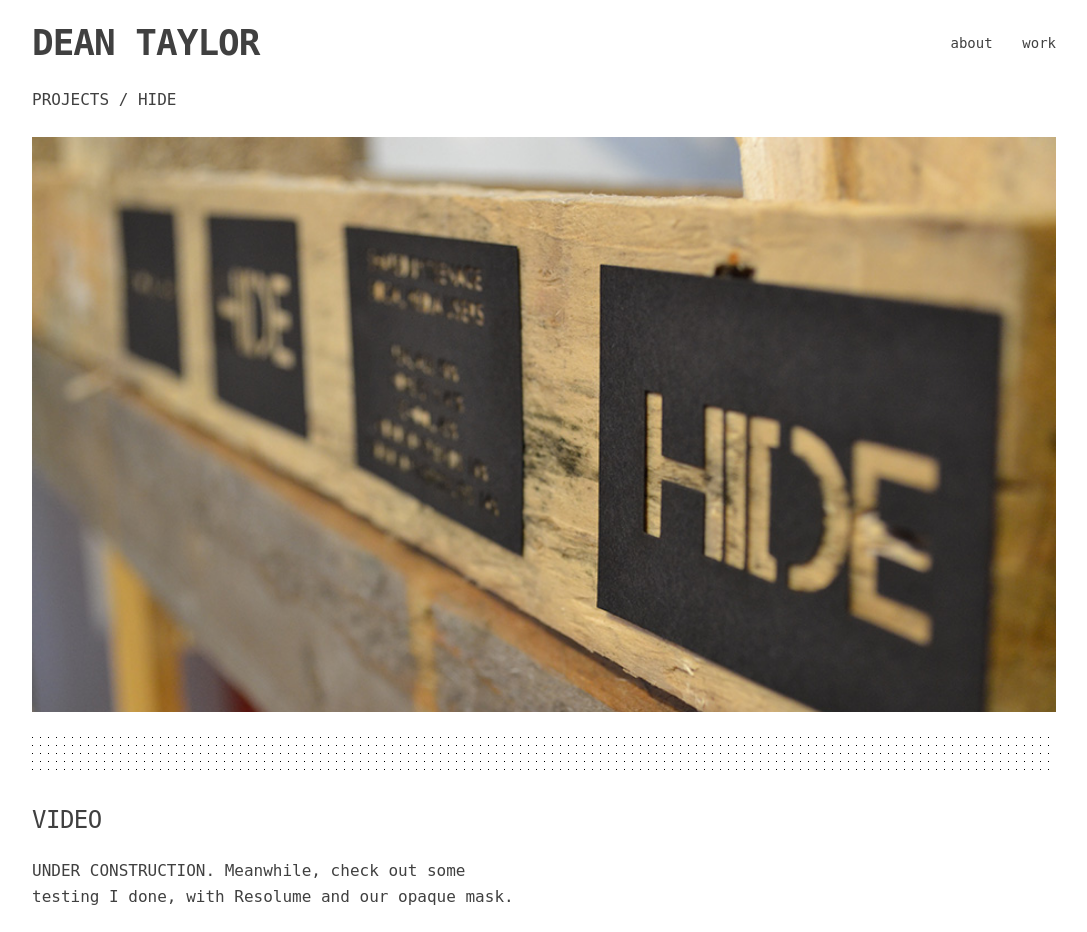
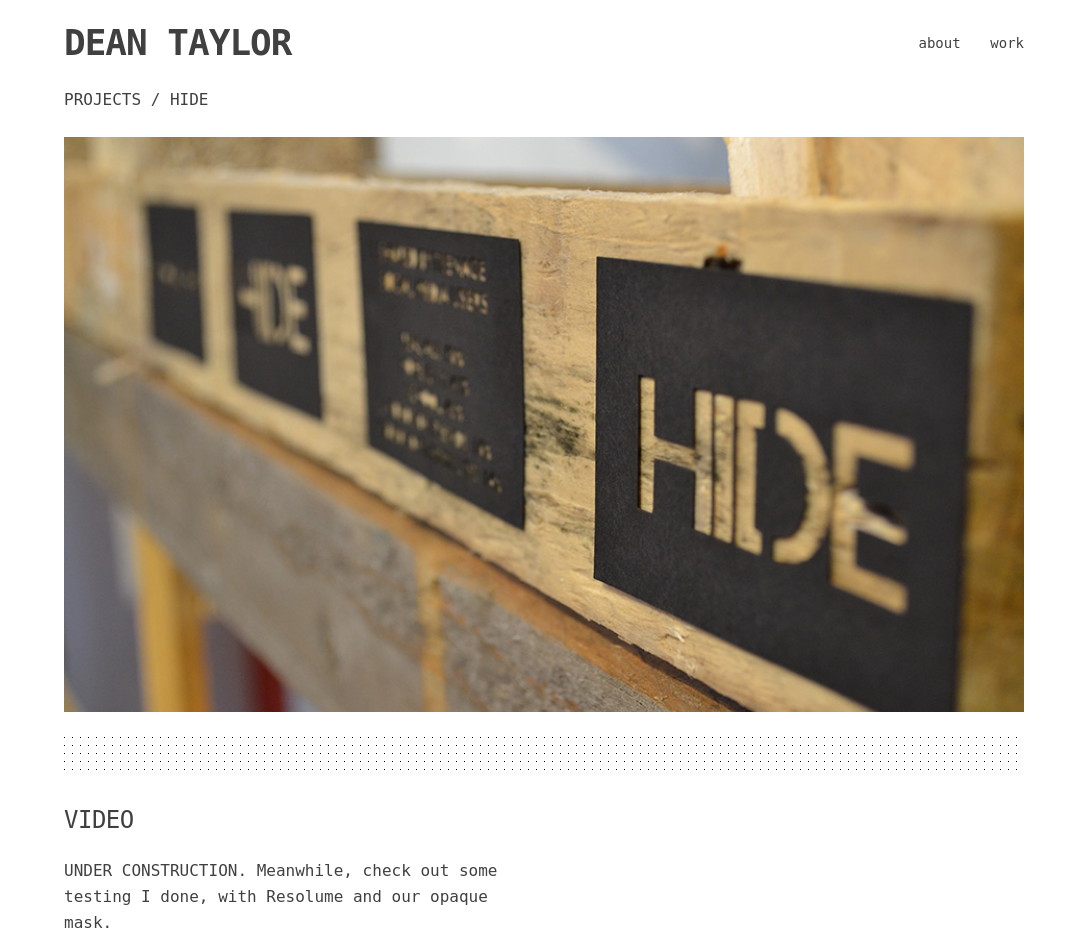
Before and after one commit to deantaylor/deantaylor.github.io, a PHP site: page /hide.html in a window 1280 px wide. Shown: the top 932 px of the page, without its empty margins (96-1183 px from the left). Run offline with PHP 8.4, Linux system fonts and the light colour scheme; some web fonts are replaced.

Commit message:
changed grid size
max grid from 1024 to 960

```diff
--- a/css/skeleton.css
+++ b/css/skeleton.css
@@ -31,7 +31,7 @@
 .container {
   position: relative;
   width: 100%;
-  max-width: 1024px;
+  max-width: 960px;
   margin: 0 auto;
   padding: 0 20px;
   box-sizing: border-box; }
```
